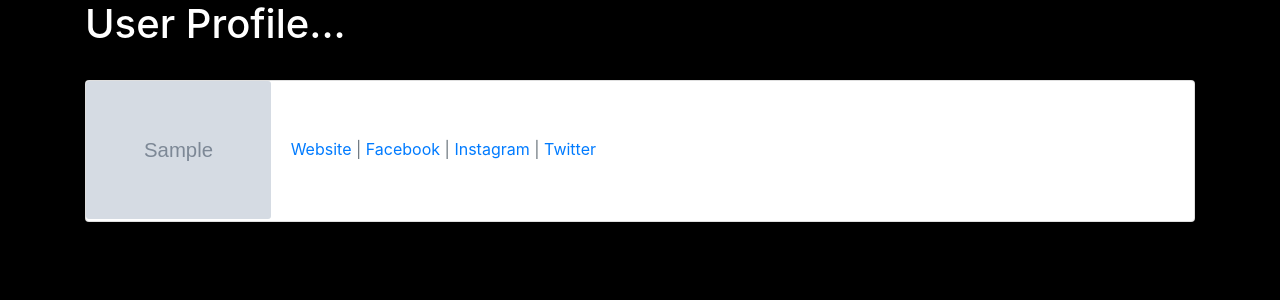
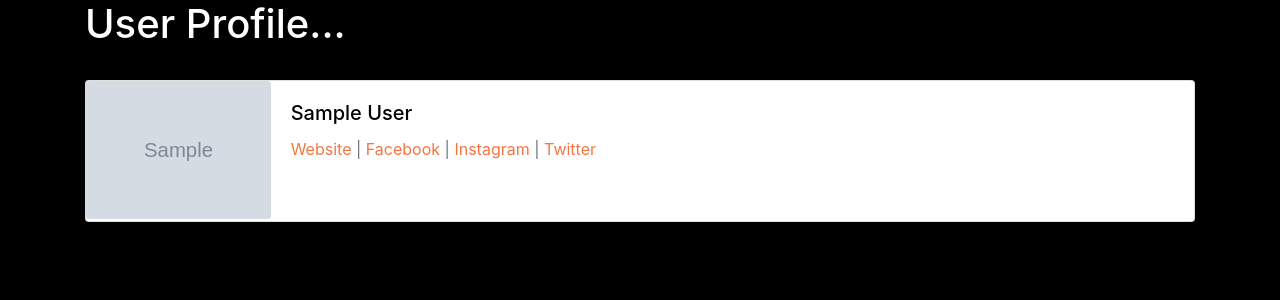
Before and after one commit to matt70iu/Project-4-fullstack-v2, a Django app: page /signup/1/profile/ in a window 1280 px wide. Shown: the part 56-356 px from the top of the page. Run offline with Django 3.2, Linux system fonts and the light colour scheme; tables that the repository leaves empty hold one stand-in row (values such as "Sample post"); grey boxes marked "Sample" are stand-in pictures; some libraries are stand-ins or nearby versions.

Commit message:
re add css to make profile text visable, add custom colour for buttons to delete post, new cat, new post and change password forms and test

```diff
--- a/mainblog/templates/delete_post.html
+++ b/mainblog/templates/delete_post.html
@@ -11,7 +11,7 @@
     <form method="POST">
         {% csrf_token %}
         </br>
-        <button class="btn btn-secondary">Delete Post!</button>
+        <button class="btn-site-theme">Delete Post!</button>
 
         </div>
         {% else %}
--- a/mainblog/templates/new_category.html
+++ b/mainblog/templates/new_category.html
@@ -10,7 +10,7 @@
     {% csrf_token %}
 
     {{ form.as_p }}
-    <button class="btn btn-secondary">Create New Category</button>
+    <button class="btn btn-site-theme">Create New Category</button>
 
     </div>
 
--- a/mainblog/templates/new_post.html
+++ b/mainblog/templates/new_post.html
@@ -10,7 +10,7 @@
     {% csrf_token %}
     {{ form.media }}
     {{ form.as_p }}
-    <button class="btn btn-secondary">Create New Post</button>
+    <button class="btn btn-site-theme">Create New Post</button>
 
     </div>
 
--- a/signup/templates/registration/change-password.html
+++ b/signup/templates/registration/change-password.html
@@ -10,7 +10,7 @@
 {% csrf_token %}
 
 {{ form.as_p }}
-<button class="btn btn-secondary">Change Password</button>
+<button class="btn-site-theme">Change Password</button>
 
 </div>
 
--- a/static/mainblog/css/style.css
+++ b/static/mainblog/css/style.css
@@ -12,6 +12,22 @@ footer {
     height: 60px;
 }
 
+
+
+a {
+    color:  #f57542;
+
+}
+
+.card-title {
+    color: black;
+
+}
+
+.btn-site-theme {
+    background-color: #f57542;
+}
+
 #msg {
     background-color: #f57542;
     text-align: center;
```
